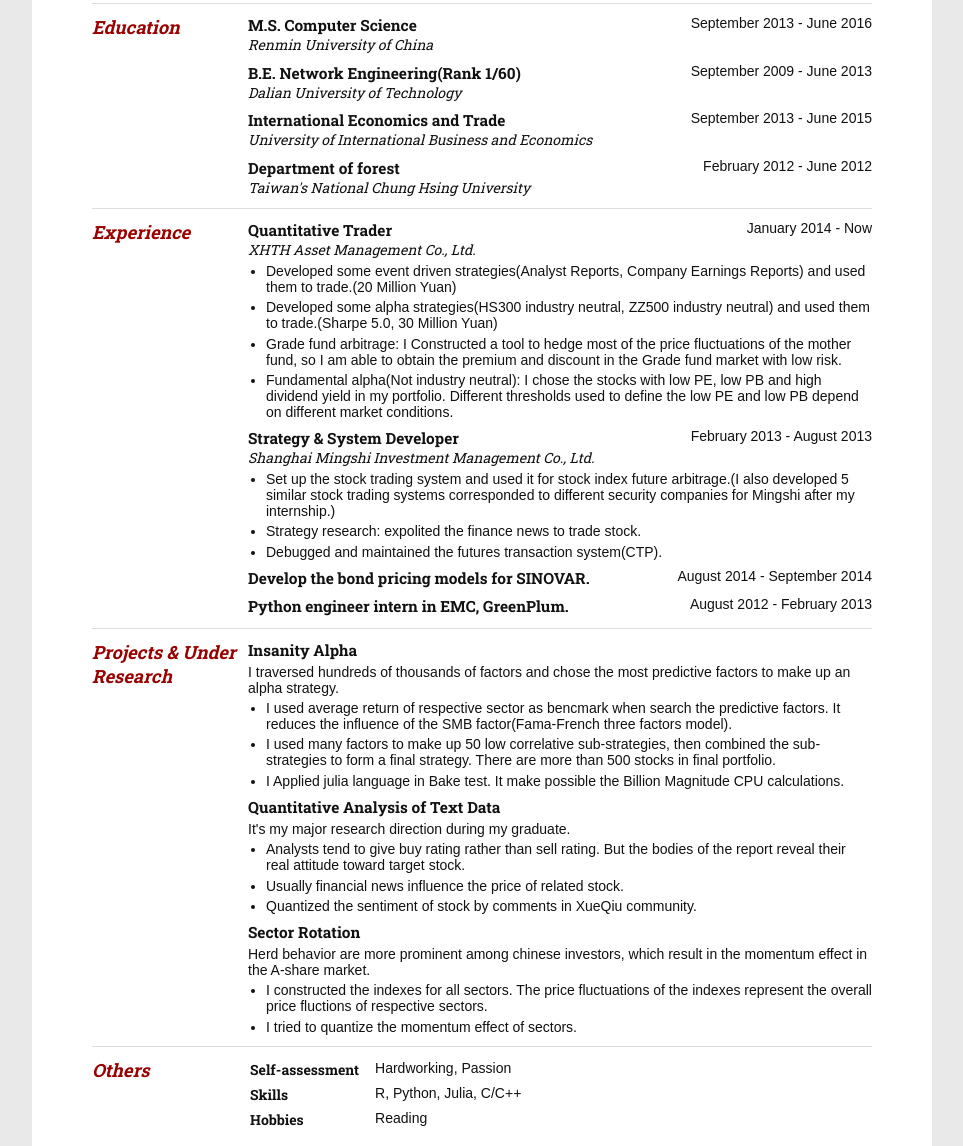
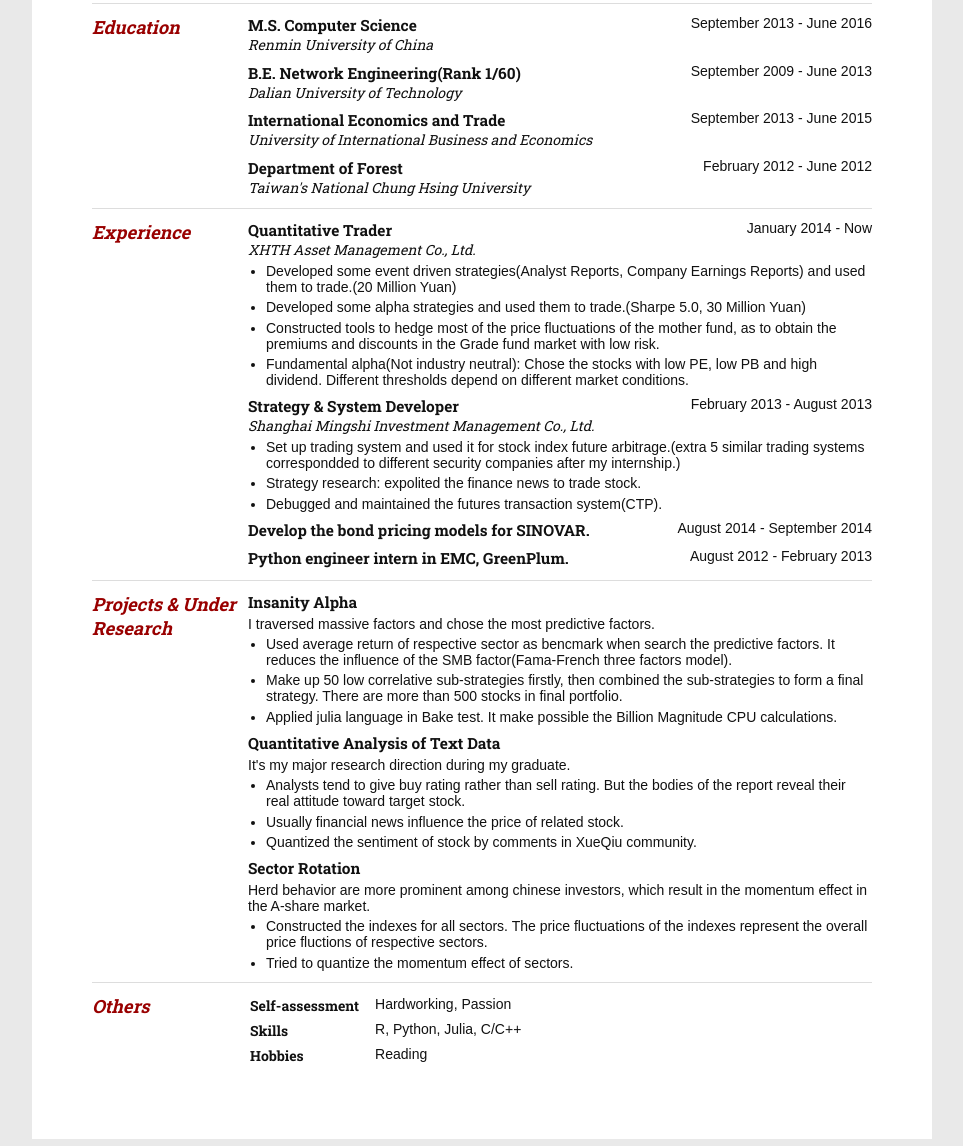
Before and after one commit to linziyang/linziyang.github.io, a plain HTML site: page resume.html in a window 1280 px wide. Shown: the part 117-1263 px from the top of the page, without its empty margins (158-1121 px from the left). Drawn offline with nearby package versions, Linux system fonts and the light colour scheme; a script that the page names is missing.

Commit message:
cv-Quant

```diff
--- a/resume.html
+++ b/resume.html
@@ -40,7 +40,7 @@
 				<div class="org">University of International Business and Economics</div>
 			</div>
 			<div class="item">
-				<h3>Department of forest</h3>
+				<h3>Department of Forest</h3>
 				<div class="date">February 2012 - June 2012</div>
 				<div class="org">Taiwan's National Chung Hsing University</div>
 			</div>
@@ -56,9 +56,9 @@
 				<div class="org">XHTH Asset Management Co., Ltd.</div>
 				<ul class="list">
 					<li>Developed some event driven strategies(Analyst Reports, Company Earnings Reports) and used them to trade.(20 Million Yuan)</li>
-					<li>Developed some alpha strategies(HS300 industry neutral, ZZ500 industry neutral) and used them to trade.(Sharpe 5.0, 30 Million Yuan)</li>
-					<li>Grade fund arbitrage: I Constructed a tool to hedge most of the price fluctuations of the mother fund, so I am able to obtain the premium and discount in the Grade fund market with low risk.</li>
-					<li>Fundamental alpha(Not industry neutral): I chose the stocks with low PE, low PB and high dividend yield in my portfolio. Different thresholds used to define the low PE and low PB depend on different market conditions.</li>
+					<li>Developed some alpha strategies and used them to trade.(Sharpe 5.0, 30 Million Yuan)</li>
+					<li>Constructed tools to hedge most of the price fluctuations of the mother fund, as to obtain the premiums and discounts in the Grade fund market with low risk.</li>
+					<li>Fundamental alpha(Not industry neutral): Chose the stocks with low PE, low PB and high dividend. Different thresholds depend on different market conditions.</li>
 				</ul>
 			</div>
 			<div class="item">
@@ -66,7 +66,7 @@
 				<div class="date">February 2013 - August 2013</div>
 				<div class="org">Shanghai Mingshi Investment Management Co., Ltd.</div>
 				<ul class="list">
-					<li>Set up the stock trading system and used it for stock index future arbitrage.(I also developed 5 similar stock trading systems corresponded to different security companies for Mingshi after my internship.)</li>
+					<li>Set up trading system and used it for stock index future arbitrage.(extra 5 similar trading systems correspondded to different security companies after my internship.)</li>
 					<li>Strategy research: expolited the finance news to trade stock.</li>
                                         <li>Debugged and maintained the futures transaction system(CTP).</li>
 				</ul>
@@ -87,11 +87,11 @@
 		<div class="col-right">
 			<div class="item">
 				<h3>Insanity Alpha</h3>
-				<p class="overview">I traversed hundreds of thousands of factors and chose the most predictive factors to make up an alpha strategy.</p>
+				<p class="overview">I traversed massive factors and chose the most predictive factors.</p>
 				<ul class="list">
-					<li>I used average return of respective sector as bencmark when search the predictive factors. It reduces the influence of the SMB factor(Fama-French three factors model).</li>
-					<li>I used many factors to make up 50 low correlative sub-strategies, then combined the sub-strategies to form a final strategy. There are more than 500 stocks in final portfolio.</li>
-					<li>I Applied julia language in Bake test. It make possible the Billion Magnitude CPU calculations.</li>
+					<li>Used average return of respective sector as bencmark when search the predictive factors. It reduces the influence of the SMB factor(Fama-French three factors model).</li>
+					<li>Make up 50 low correlative sub-strategies firstly, then combined the sub-strategies to form a final strategy. There are more than 500 stocks in final portfolio.</li>
+					<li>Applied julia language in Bake test. It make possible the Billion Magnitude CPU calculations.</li>
 
 				</ul>
 			</div>
@@ -110,8 +110,8 @@
 				<h3>Sector Rotation</h3>
 				<p class="overview">Herd behavior are more prominent among chinese investors, which result in the momentum effect in the A-share market.</p>
 				<ul class="list">
-					<li>I constructed the indexes for all sectors. The price fluctuations of the indexes represent the overall price fluctions of respective sectors.</li>
-					<li>I tried to quantize the momentum effect of sectors.</li>
+					<li>Constructed the indexes for all sectors. The price fluctuations of the indexes represent the overall price fluctions of respective sectors.</li>
+					<li>Tried to quantize the momentum effect of sectors.</li>
 				</ul>
 			</div>
 
```
